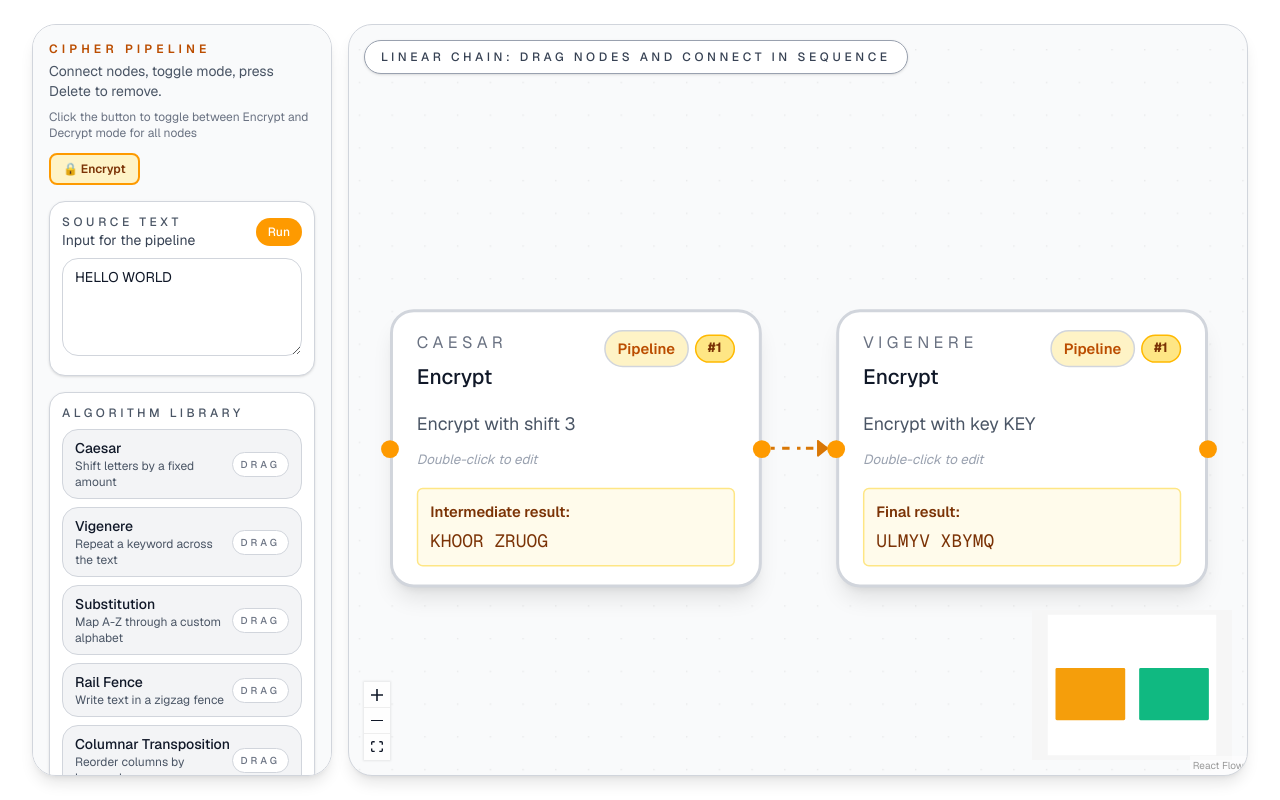
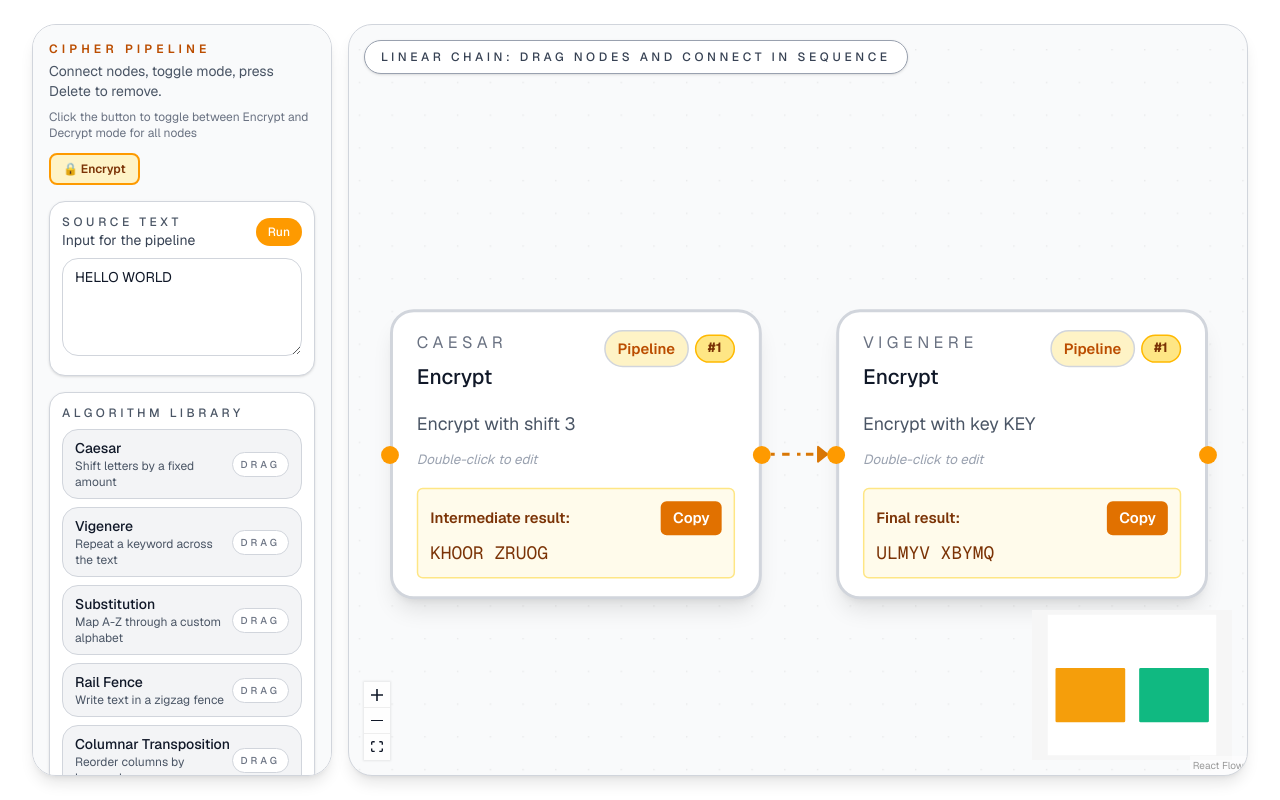
Before and after one commit to AdeelTahir-SE/VYRO_P1, a Next.js app: page / in a window 1280 px wide. Both pictures are taken after a click on the button "Run". Built offline with nearby package versions, Linux system fonts and the light colour scheme.

Commit message:
feat: add copy functionality for node output in CipherNode component

```diff
--- a/src/components/cipher.tsx
+++ b/src/components/cipher.tsx
@@ -337,6 +337,22 @@ function CipherNode({
   const nodeData = data as CipherNodeData;
   const isEditing = editingNodeId === id;
   const [editParams, setEditParams] = useState<NodeParams>(nodeData.params);
+  const [copyStatus, setCopyStatus] = useState<"idle" | "copied" | "error">("idle");
+
+  const handleCopyResult = useCallback(async () => {
+    if (!nodeData.result) {
+      return;
+    }
+
+    try {
+      await navigator.clipboard.writeText(nodeData.result);
+      setCopyStatus("copied");
+      setTimeout(() => setCopyStatus("idle"), 1200);
+    } catch {
+      setCopyStatus("error");
+      setTimeout(() => setCopyStatus("idle"), 1200);
+    }
+  }, [nodeData.result]);
 
   useEffect(() => {
     if (!isEditing) return;
@@ -458,9 +474,28 @@ function CipherNode({
           <p className="mt-2 text-[9px] text-gray-400 italic">Double-click to edit</p>
           {nodeData.result && (
             <div className="mt-3 rounded bg-amber-50 border border-amber-200 p-2">
-              <p className="text-[10px] font-semibold text-amber-900">
-                {nodeData.isTerminal ? "Final result" : "Intermediate result"}:
-              </p>
+              <div className="flex items-center justify-between gap-2">
+                <p className="text-[10px] font-semibold text-amber-900">
+                  {nodeData.isTerminal ? "Final result" : "Intermediate result"}:
+                </p>
+                <button
+                  type="button"
+                  onClick={(e) => {
+                    e.stopPropagation();
+                    void handleCopyResult();
+                  }}
+                  className={`rounded px-2 py-1 text-[10px] font-semibold transition ${
+                    copyStatus === "copied"
+                      ? "bg-green-600 text-white"
+                      : copyStatus === "error"
+                        ? "bg-red-600 text-white"
+                        : "bg-amber-600 text-white hover:bg-amber-700"
+                  }`}
+                  title="Copy node output"
+                >
+                  {copyStatus === "copied" ? "Copied" : copyStatus === "error" ? "Error" : "Copy"}
+                </button>
+              </div>
               <p className="text-xs text-amber-900 font-mono mt-1 break-all">{nodeData.result.substring(0, 40)}{nodeData.result.length > 40 ? "..." : ""}</p>
             </div>
           )}
```
